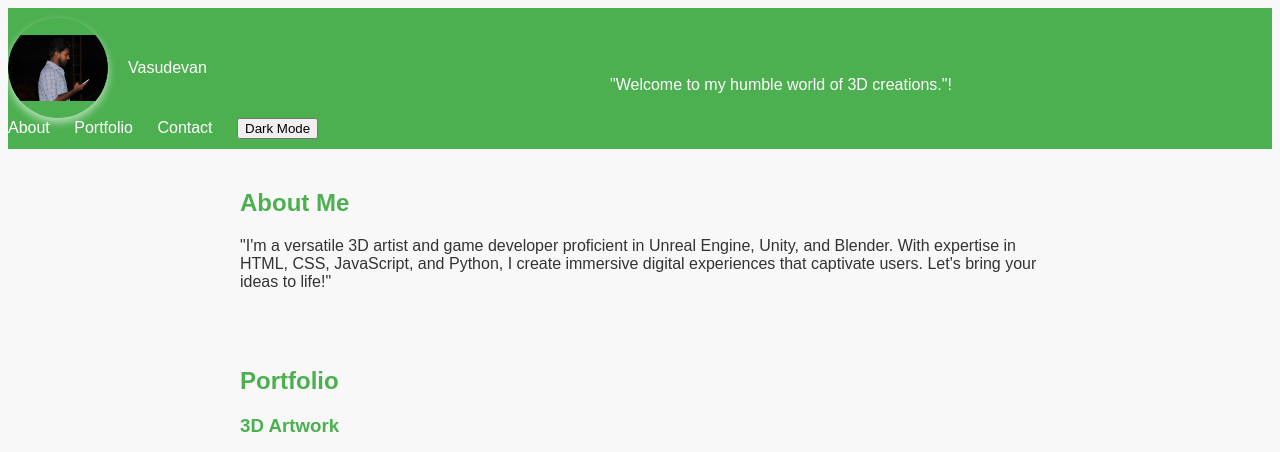
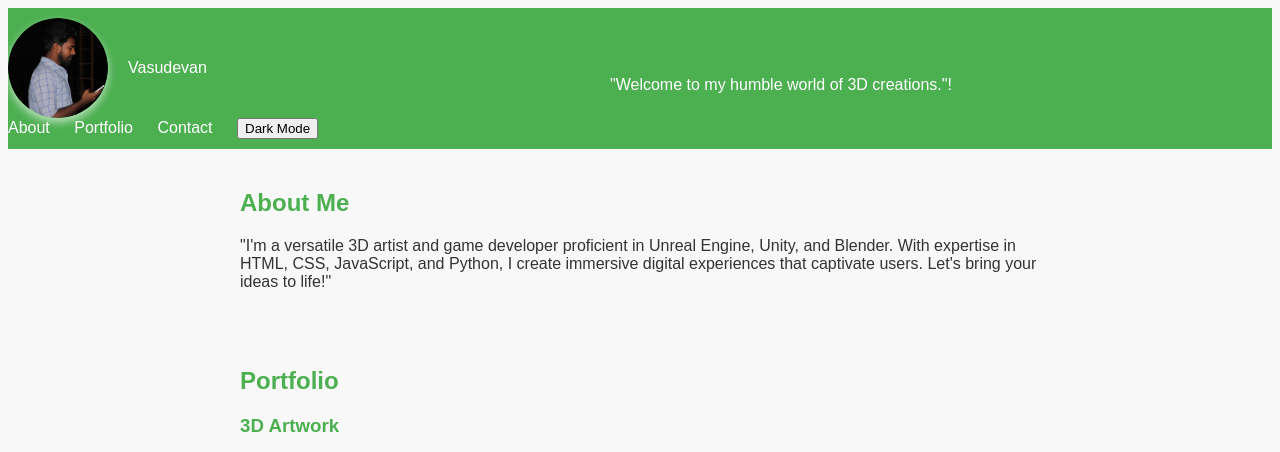
Before and after one commit to Va5ud3va1/New-folder, a plain HTML site: page index.html in a window 1280 px wide. Shown: the top 452 px of the page. Drawn offline with nearby package versions, Linux system fonts and the light colour scheme; a script that the page names is missing.

Commit message:
Update styles.css

```diff
--- a/styles.css
+++ b/styles.css
@@ -31,7 +31,7 @@ header {
 .profile-photo img {
   width: 100%;
   height: 100%;
-  object-fit: scale-down;
+  object-fit: cover;
   border: 4px solid #afcda;
   border-radius: 50%;
 }
```
